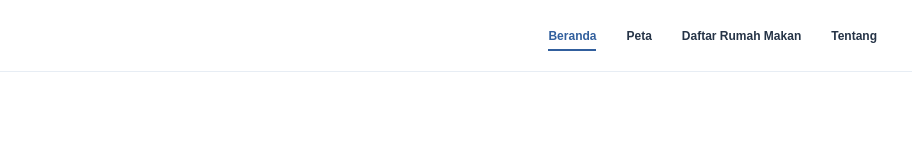
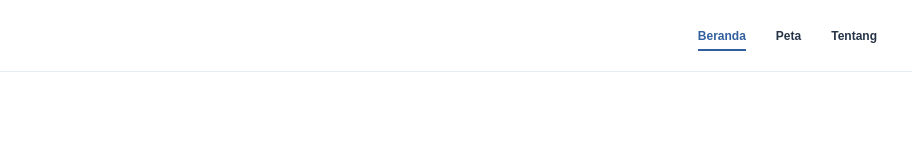
Before and after one commit to sapimouuu/WebGIS, a plain HTML site: page index.html in a window 1280 px wide. Shown: the top 160 px of the page, 368-1280 px from the left. Drawn offline with Linux system fonts and the light colour scheme.

Commit message:
Menghapus daftar.html

```diff
--- a/index.html
+++ b/index.html
@@ -22,7 +22,7 @@
         <nav class="nav-menu">
             <a href="index.html" class="active">Beranda</a>
             <a href="peta.html">Peta</a>
-            <a href="daftar.html">Daftar Rumah Makan</a>
+            <!-- <a href="daftar.html">Daftar Rumah Makan</a> -->
             <a href="tentang.html">Tentang</a>
         </nav>
     </header>
```
Also changed, not shown: daftar.html (+1 -1 lines), peta.html (+1 -1 lines), tentang.html (+1 -1 lines).
